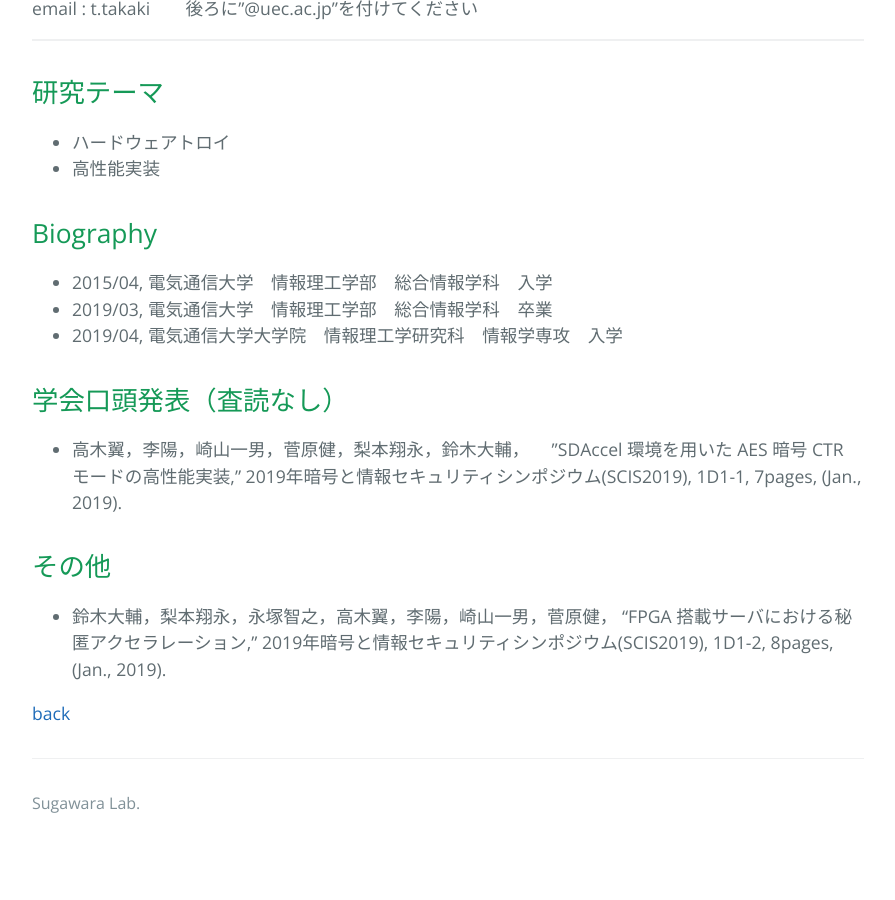
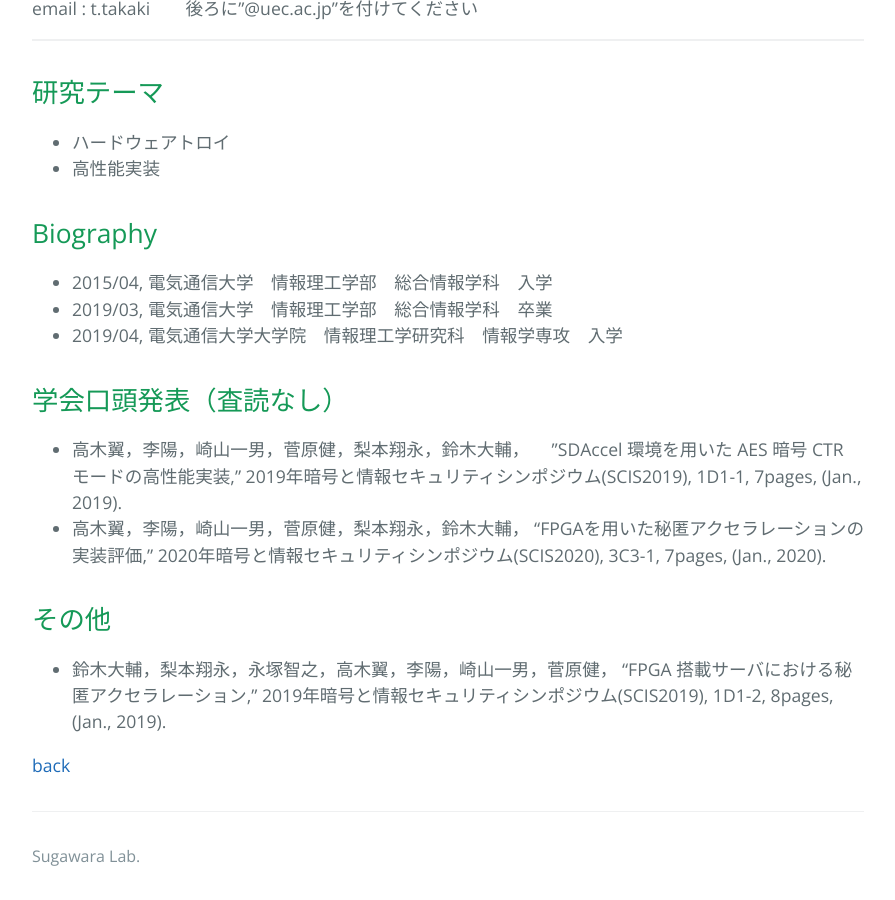
Before and after one commit to sugawara-bbbb/weblab, a Jekyll site: the page built from _member/takaki.md, in a window 1280 px wide and 900 px high, scrolled down 825 px. Shown: the whole window, without its empty margins (192-1087 px from the left). Built offline with Jekyll 4.4.1, drawn with Linux system fonts in a browser that asks for light colours; before the commit the page ends 1672 px from its top, so only the background shows below that.

Commit message:
お知らせにSCIS2020を追加

```diff
--- a/_member/takaki.md
+++ b/_member/takaki.md
@@ -26,6 +26,10 @@ email: t.takaki
 　"SDAccel 環境を用いた AES 暗号 CTR モードの高性能実装,"
   2019年暗号と情報セキュリティシンポジウム(SCIS2019),
   1D1-1, 7pages, (Jan., 2019).
+- 高木翼，李陽，崎山一男，菅原健，梨本翔永，鈴木大輔，
+  "FPGAを用いた秘匿アクセラレーションの実装評価,"
+  2020年暗号と情報セキュリティシンポジウム(SCIS2020),
+  3C3-1, 7pages, (Jan., 2020).
 
 ## その他
 
```
Also changed, not shown: _member/toh.md (+1 -0 lines), _member/yabu.md (+1 -0 lines), _posts/news/2020-01-31-scis2020.md (added, +22 -0 lines), index.md (+2 -0 lines), publication.md (+3 -1 lines), fig/scis2020_meshi1.jpg (added), fig/scis2020_meshi2.jpg (added), fig/scis2020_takaki.jpg (added), fig/scis2020_toh.jpg (added), fig/scis2020_yabu.jpg (added).
